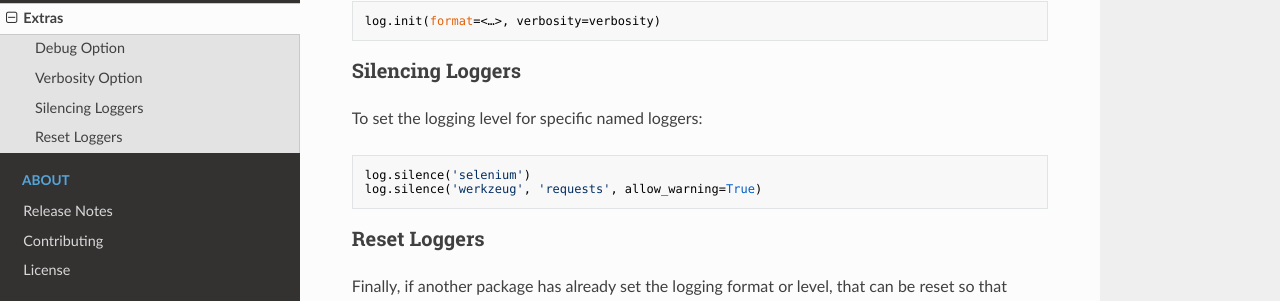
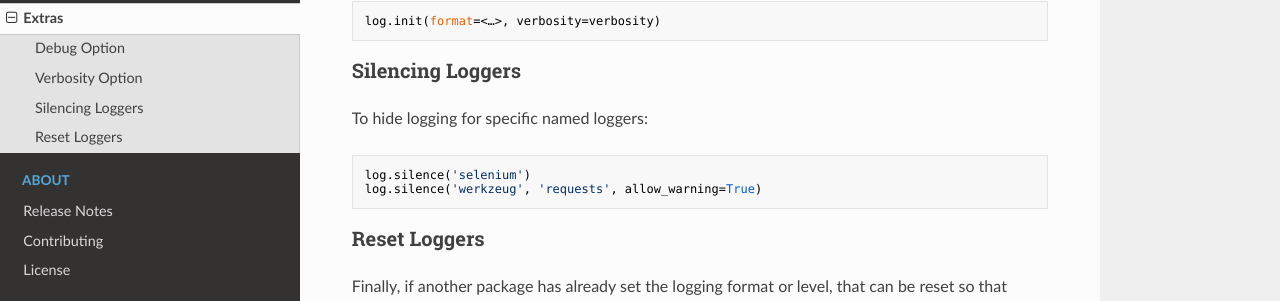
Before and after one commit to jacebrowning/minilog, an MkDocs documentation site: the page built from docs/extras.md, in a window 1280 px wide and 900 px high, scrolled down 508 px. Shown: the part 162-463 px from the top of the window. Built offline with MkDocs 1.6.1, drawn with Linux system fonts in a browser that asks for light colours; nearby versions of some CDN libraries.

Commit message:
Fix wording

````diff
--- a/docs/extras.md
+++ b/docs/extras.md
@@ -30,7 +30,7 @@ log.init(format=<…>, verbosity=verbosity)
 
 ### Silencing Loggers
 
-To set the logging level for specific named loggers:
+To hide logging for specific named loggers:
 
 ```python
 log.silence('selenium')
````
